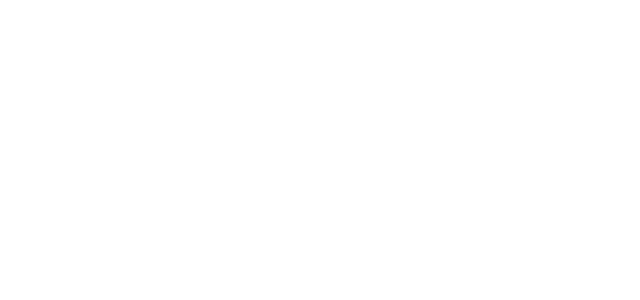
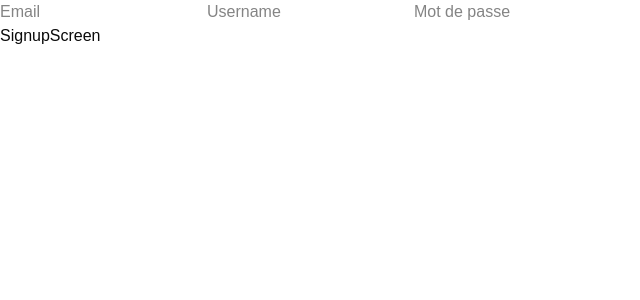
Before and after one commit to Maxime-Maguet/respawn-frontend, a React (Vite) app: page /signup in a window 1280 px wide. Shown: the top 300 px of the page, without its empty margins (0-640 px from the left). Built offline with nearby package versions, Linux system fonts and the light colour scheme.

Commit message:
feature/signin WIP

```diff
--- a/src/App.jsx
+++ b/src/App.jsx
@@ -1,8 +1,18 @@
 import "./App.css";
+import { Routes, Route, Navigate } from 'react-router-dom';
+import Signup from "./pages/SignupScreen";
+import Signin from "./pages/SigninScreen";
 
 
 function App() {
-  return <></>;
+  return <>
+    <Routes>
+      <Route path="/" element={<Navigate to="/signin" />} />
+      <Route path="/signup" element={<Signup />} />
+      <Route path="/signin" element={<Signin />} />
+
+    </Routes>
+  </>;
 }
 
 export default App;
--- a/src/api/auth.js
+++ b/src/api/auth.js
@@ -8,15 +8,15 @@
       password,
     }
   );
-  return data
+  return data.data
 }
 
-export const signin = async (username, password) => {
+export const signin = async ({ username, password }) => {
   const { data } = await respawnAPI.post('/auth/signin',
     {
       username,
       password,
     }
   );
-  return data
+  return data.data
 }
--- /dev/null
+++ b/src/pages/SigninScreen.jsx
@@ -0,0 +1,46 @@
+import { useState } from 'react';
+import { useMutation } from '@tanstack/react-query'
+import { signin } from '../api/auth';
+import { useNavigate } from 'react-router-dom';
+import { useDispatch } from 'react-redux';
+import { login } from '../redux/slices/userSlice'
+
+export default function Signin() {
+    const navigate = useNavigate();
+    const dispatch = useDispatch();
+
+    const [username, setUsername] = useState("")
+    const [password, setPassword] = useState("")
+    const mutation = useMutation({
+        mutationFn: signin,
+        onSuccess: (data) => {
+            console.log(data);
+            dispatch(login(data))
+        }, onError: (error) => {
+            console.log(error);
+
+        }
+    })
+
+    const handleSignin = () => {
+        mutation.mutate({ username, password })
+    }
+
+    return (
+        <>
+            <input
+                type="text"
+                value={username}
+                onChange={(e) => setUsername(e.target.value)}
+                placeholder="username"
+            />
+            <input
+                type="password"
+                value={password}
+                onChange={(e) => setPassword(e.target.value)}
+                placeholder="Mot de passe"
+            />
+            <button onClick={handleSignin}>Se connecter</button>
+
+        </>)
+}
--- /dev/null
+++ b/src/pages/SignupScreen.jsx
@@ -0,0 +1,31 @@
+import { useState } from 'react';
+
+export default function Signup() {
+
+    const [email, setEmail] = useState("")
+    const [username, setUsername] = useState("")
+    const [password, setPassword] = useState("")
+
+    return (
+        <>
+            <input
+                type="email"
+                value={email}
+                onChange={(e) => setEmail(e.target.value)}
+                placeholder="Email"
+            />
+            <input
+                type="text"
+                value={username}
+                onChange={(e) => setUsername(e.target.value)}
+                placeholder="Username"
+            />
+            <input
+                type="password"
+                value={password}
+                onChange={(e) => setPassword(e.target.value)}
+                placeholder="Mot de passe"
+            />
+            <h1>SignupScreen</h1>
+        </>)
+}
--- a/src/redux/slices/userSlice.js
+++ b/src/redux/slices/userSlice.js
@@ -10,6 +10,8 @@
   reducers: {
     // Action pour se connecter
     login: (state, action) => {
+      console.log('redux login =>', state.value._id);
+
       state.value.username = action.payload.username;
       state.value.token = action.payload.token;
       state.value._id = action.payload._id
```
